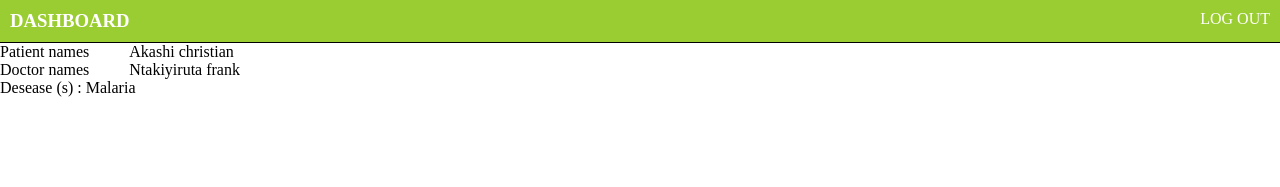
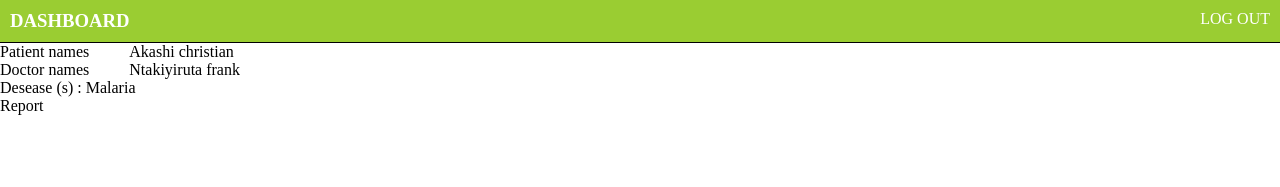
Before and after one commit to akashi7/find_meds_frontEd, a React (Create React App) app: page /doc/PatientRecord in a window 1280 px wide. Shown: the top 187 px of the page. Built offline with nearby package versions, Linux system fonts and the light colour scheme.

Commit message:
new commit

```diff
--- a/src/Pages/PatientRecord.js
+++ b/src/Pages/PatientRecord.js
@@ -17,6 +17,7 @@ export const PatientRecord = () => {
             <p style={{ marginLeft: "40px" }}>Ntakiyiruta frank</p>
           </div>
           <p>Desease (s) : Malaria</p>
+          <p>Report</p>
         </div>
       </div>
 
```
